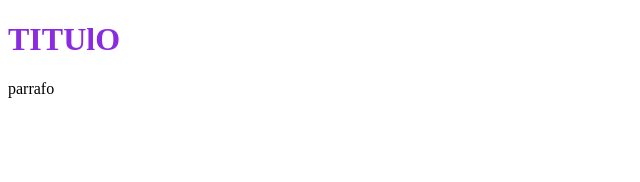
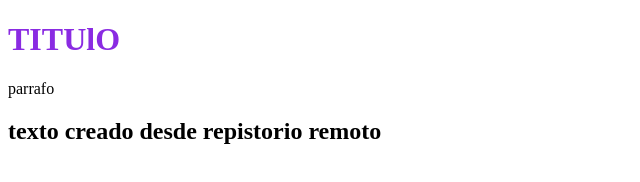
Before and after one commit to delirium666/prueba01, a plain HTML site: page index.html in a window 1280 px wide. Shown: the whole page, without its empty margins (0-640 px from the left). Drawn offline with Linux system fonts and the light colour scheme.

Commit message:
Update index.html

```diff
--- a/index.html
+++ b/index.html
@@ -12,6 +12,7 @@
 
     <h1>TITUlO</h1>
     <p>parrafo</p>
+    <h2>texto creado desde repistorio remoto </h2>
 
 
 
```
